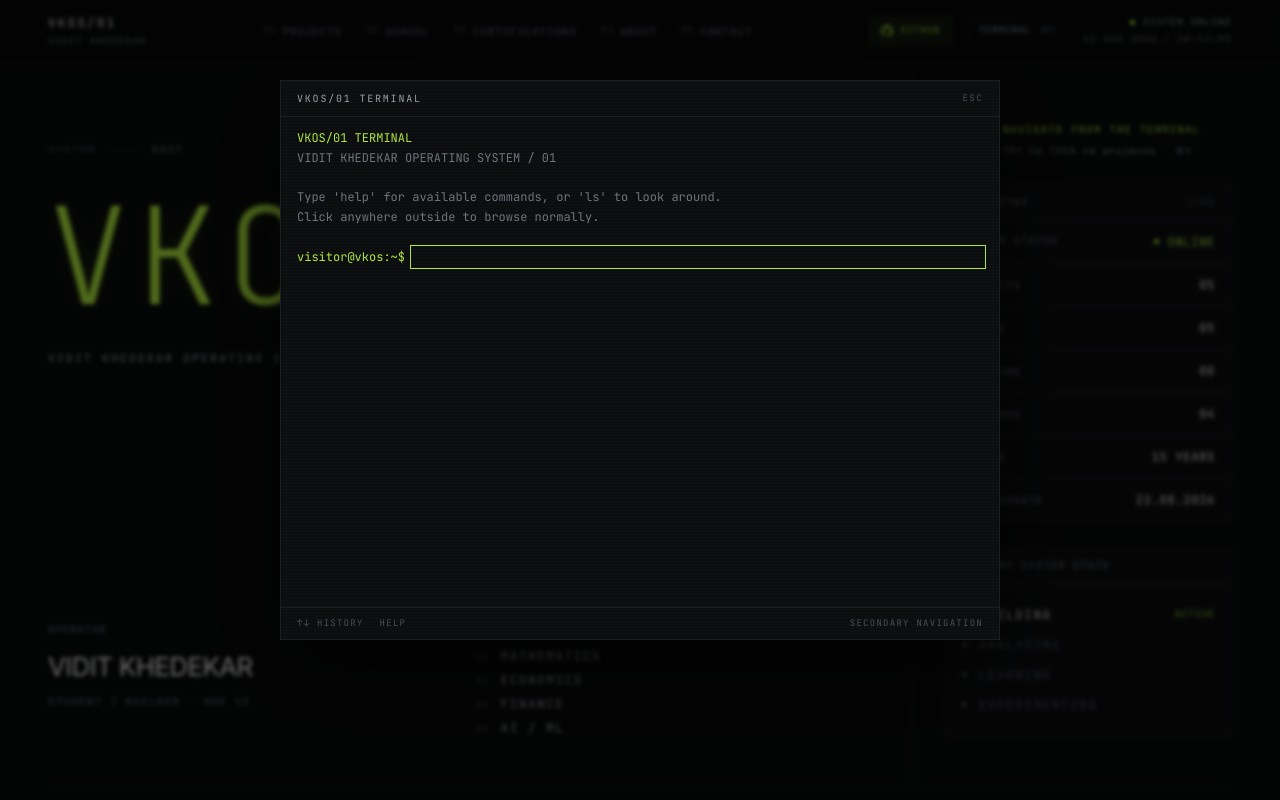
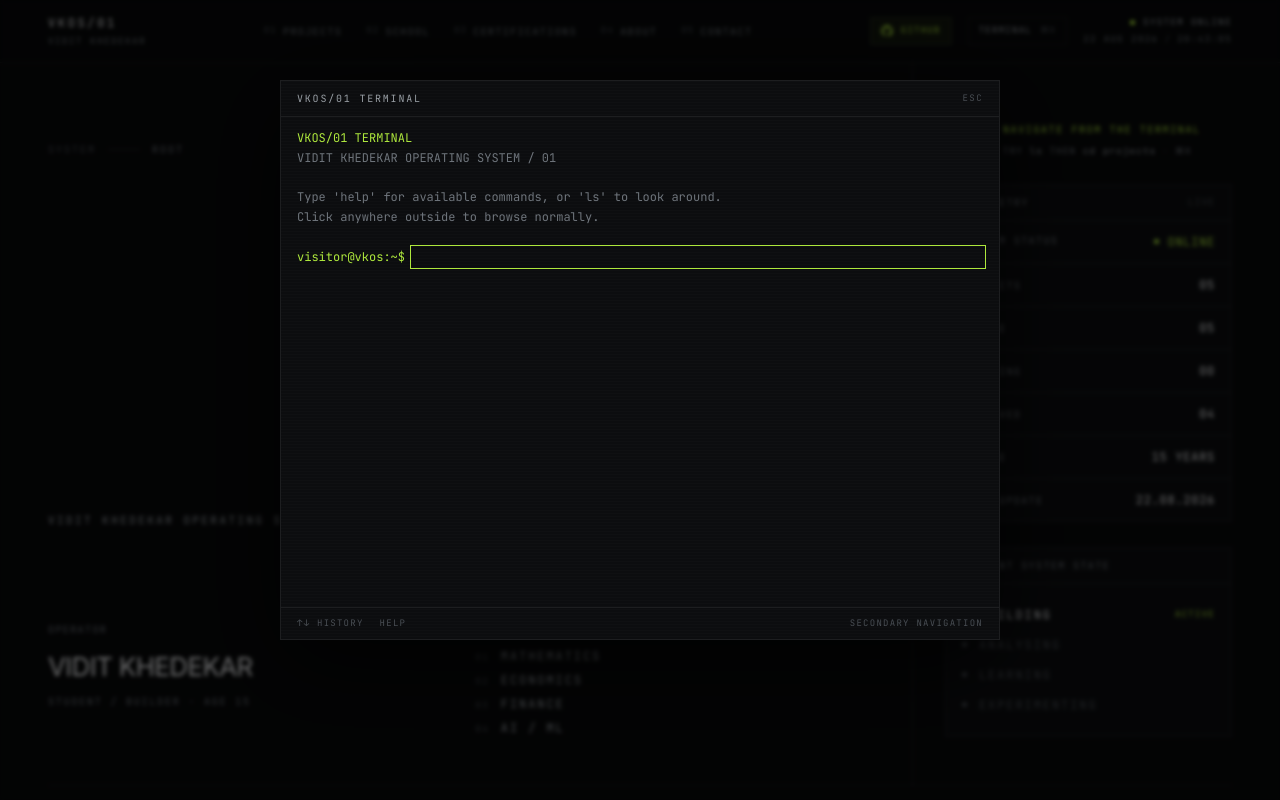
Before and after one commit to viditkhedekar/portfolio, a Next.js app: page / in a window 1280 px wide. Shown: the top 800 px of the page. Built offline with nearby package versions, Linux system fonts and the light colour scheme.

Commit message:
landing: particle hero in place of the typed wordmark

```diff
--- a/src/app/page.tsx
+++ b/src/app/page.tsx
@@ -5,7 +5,7 @@ import { CurrentMission } from "@/components/CurrentMission";
 import { system } from "@/lib/data/system";
 import { apps } from "@/lib/data/apps";
 import { GithubLink } from "@/components/GithubLink";
-import { HeroType } from "@/components/HeroType";
+import { ParticleHero } from "@/components/ParticleHero";
 import { TerminalHint } from "@/components/TerminalHint";
 
 const CONTEXT = ["PERSONAL SYSTEM", "DESKTOP", "PROJECTS", "EXPERIMENTS"];
@@ -27,10 +27,7 @@ export default function Home() {
               </span>
             </div>
 
-            <HeroType
-              text="VKOS/01"
-              className="mt-7 text-[clamp(2.6rem,10.5vw,8.5rem)] leading-[1.05]"
-            />
+            <ParticleHero className="mt-6" />
 
             <p className="vk-mono mt-6 text-[11px] tracking-[0.22em] text-[var(--vk-fg-dim)]">
               {system.fullName}
--- a/src/components/HeroType.tsx
+++ /dev/null
@@ -1,60 +0,0 @@
-"use client";
-
-import * as React from "react";
-import { useMediaQuery } from "@/lib/hooks";
-
-const CHAR_MS = 105;
-const START_DELAY_MS = 240;
-
-/**
- * The desktop hero, typed out one character at a time in phosphor lime with a
- * blinking block caret.
- *
- * The real string is always in the DOM as visually-hidden text, so the heading
- * is readable without JavaScript and to assistive tech; the animated copy is
- * `aria-hidden` decoration on top of it.
- */
-export function HeroType({ text, className }: { text: string; className?: string }) {
-  const reduced = useMediaQuery("(prefers-reduced-motion: reduce)");
-  /* Starts empty so the server and first client render agree. */
-  const [typed, setTyped] = React.useState(0);
-  const shown = reduced ? text.length : typed;
-
-  React.useEffect(() => {
-    if (reduced) return;
-
-    let i = 0;
-    let step: number | undefined;
-
-    const begin = window.setTimeout(() => {
-      /* Retype from the start on every visit to the desktop. */
-      setTyped(0);
-      step = window.setInterval(() => {
-        i += 1;
-        setTyped(i);
-        if (i >= text.length && step !== undefined) window.clearInterval(step);
-      }, CHAR_MS);
-    }, START_DELAY_MS);
-
-    return () => {
-      window.clearTimeout(begin);
-      if (step !== undefined) window.clearInterval(step);
-    };
-  }, [text, reduced]);
-
-  const typing = shown < text.length;
-
-  return (
-    <h1 className={className}>
-      <span className="sr-only">{text}</span>
-      <span aria-hidden className="vk-crt vk-crt-flicker">
-        {text.slice(0, shown)}
-        <span
-          className="vk-crt-caret"
-          /* The caret holds steady while characters are landing, then blinks. */
-          style={typing && !reduced ? { animation: "none" } : undefined}
-        />
-      </span>
-    </h1>
-  );
-}
```
